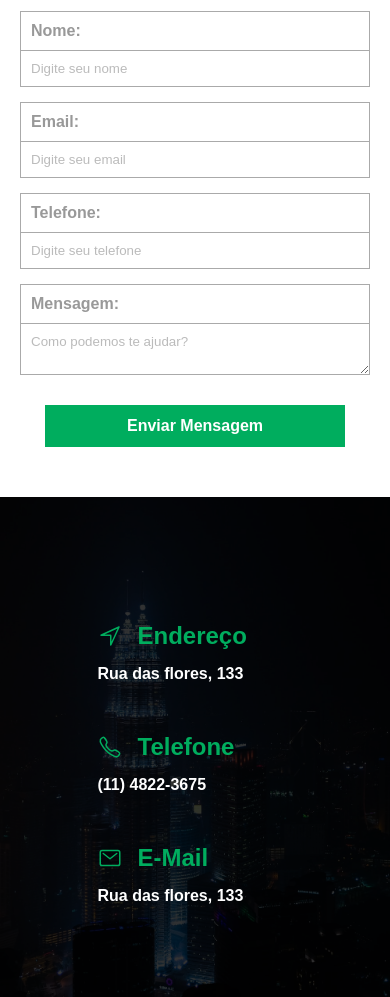
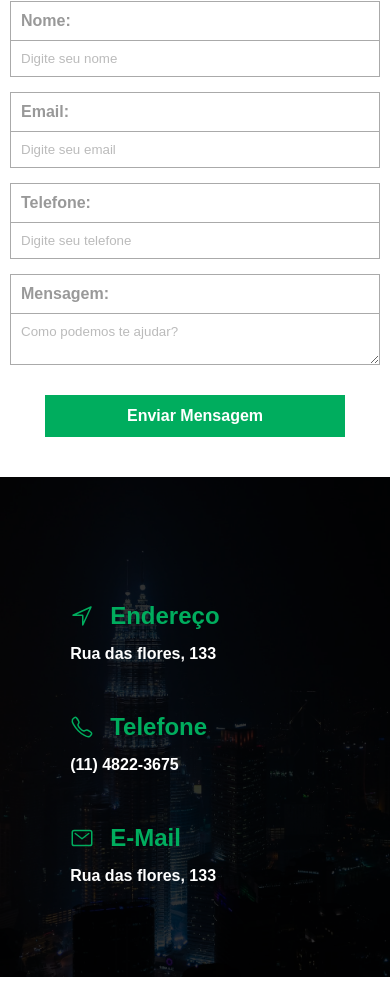
Before and after one commit to JoaopedroSassi/PJ-Form_Contato, a plain HTML site: page index.html in a window 390 px wide. Shown: the part 102-1099 px from the top of the page. Drawn offline with nearby package versions, Linux system fonts and the light colour scheme.

Commit message:
Att MOBILE responsive

```diff
--- a/css/style.css
+++ b/css/style.css
@@ -42,7 +42,7 @@
    position: absolute;
    top: 35%;
    left: 25vh;
-   width: 300px;
+   width: 260px;
 }
 
 #address-content h2{
@@ -139,7 +139,7 @@
 
    #form-container{
       order: -1;
-      padding: 20px;
+      padding: 10px;
    }
 
    #form-container h2{
@@ -167,6 +167,6 @@
 
    #address-content{
       top: 25%;
-      left: 25%;
+      left: 18%;
    }
 }
```
